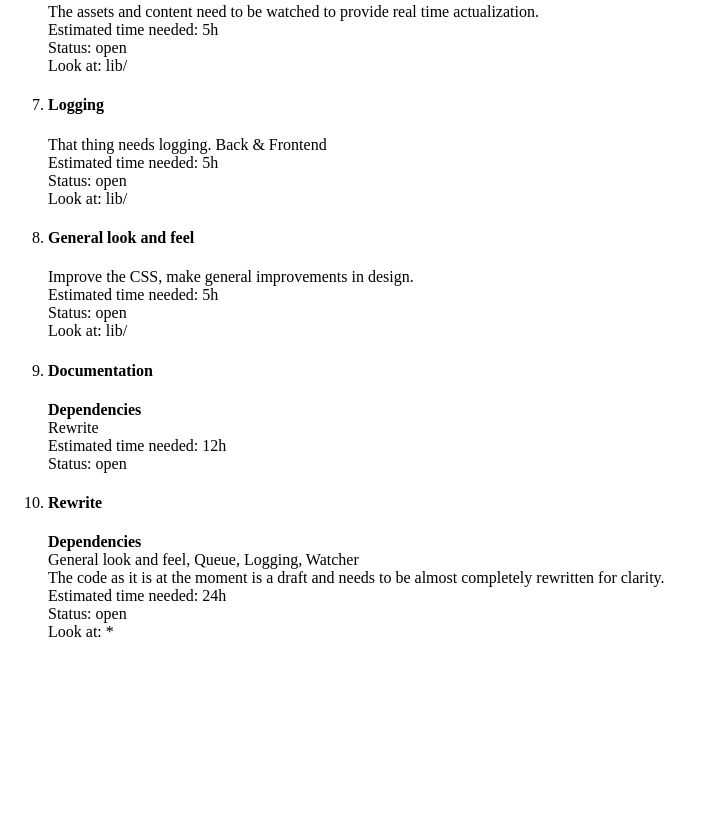
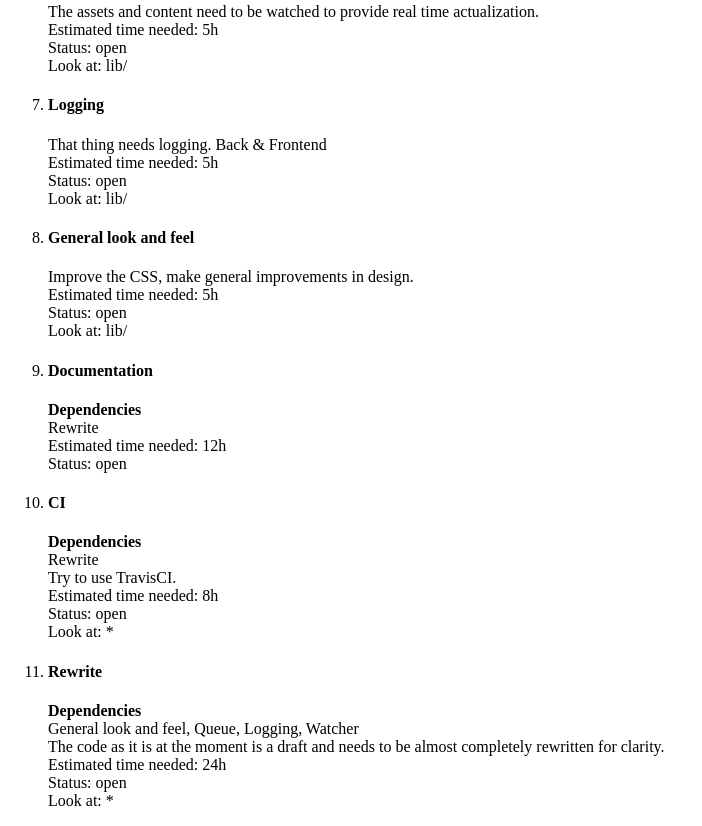
Before and after one commit to zeropaper/KernDocs, a plain HTML site: page roadmap.html in a window 1280 px wide. Shown: the part 864-1690 px from the top of the page, without its empty margins (0-702 px from the left). Before the commit the page ends 1521 px from the top, so only its background shows below. Drawn offline with Linux system fonts and the light colour scheme.

Commit message:
documentation changes

```diff
--- a/roadmap.html
+++ b/roadmap.html
@@ -147,6 +147,24 @@
   </li>
 
   <li>
+    <h4>CI</h4>
+    <div>
+      <strong>Dependencies</strong>
+      <div class="dependencies">
+        Rewrite
+      </div>
+    </div>
+    <div class="description">
+      Try to use TravisCI.
+    </div>
+    <div class="meta">
+      Estimated time needed: <span class="etn">8h</span><br />
+      Status: <span class="status">open</span><br />
+      Look at: <span class="look">*</span>
+    </div>
+  </li>
+
+  <li>
     <h4>Rewrite</h4>
     <div>
       <strong>Dependencies</strong>
```
